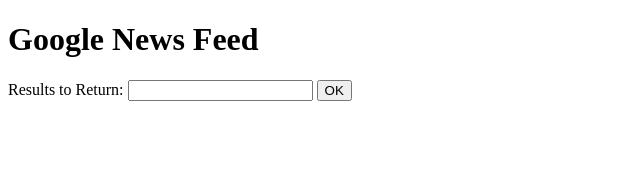
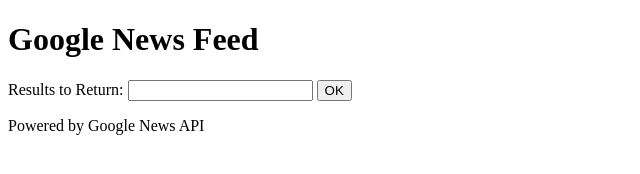
Before and after one commit to shishir03/google_news_feed, a plain HTML site: page index.html in a window 1280 px wide. Shown: the whole page, without its empty margins (0-640 px from the left). Drawn offline with Linux system fonts and the light colour scheme.

Commit message:
Added credit to News API

```diff
--- a/index.html
+++ b/index.html
@@ -13,5 +13,6 @@
     <button type="button" onclick="returnResults();">OK</button>
     <div id="tooMany"></div>
     <ul id="myList"></ul>
+    <p>Powered by Google News API</p>
   </body>
 </html>
```
